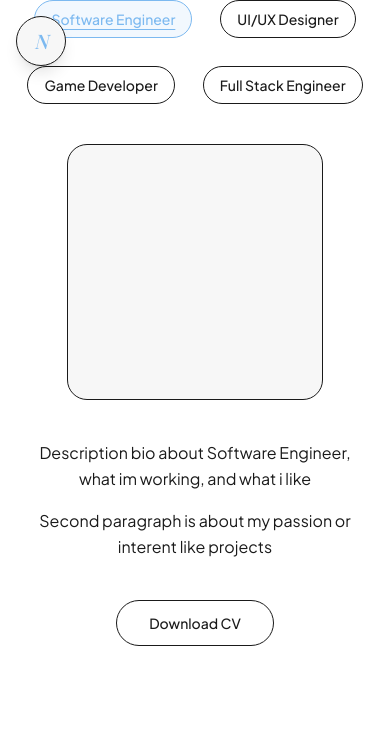
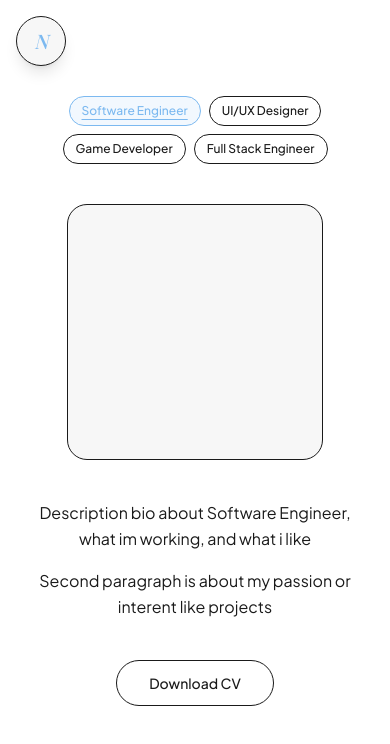
Before and after one commit to Naqila-Syaniwa/naqila-portofolio, a Next.js app: page /about in a window 390 px wide. Shown: the top 744 px of the page. Built offline with nearby package versions, Linux system fonts and the light colour scheme.

Commit message:
fix: restore mobile top spacing for floating navigation

```diff
--- a/src/app/(dashboard)/layout.tsx
+++ b/src/app/(dashboard)/layout.tsx
@@ -4,7 +4,7 @@ import { MobileNav } from '@/components/layout/MobileNav';
 
 export default function DashboardLayout({ children }: { children: ReactNode }) {
     return (
-        <div className="bg-background mx-auto flex min-h-screen w-full max-w-7xl flex-col gap-10 px-6 pb-10 sm:flex-row sm:px-10 sm:pt-10">
+        <div className="bg-background mx-auto flex min-h-screen w-full max-w-7xl flex-col gap-10 px-6 pt-24 pb-10 sm:flex-row sm:px-10 sm:pt-10">
             <MobileNav />
             <Sidebar />
             <main className="min-w-0 flex-1">{children}</main>
--- a/src/components/RoleFilter.tsx
+++ b/src/components/RoleFilter.tsx
@@ -10,7 +10,7 @@ interface RoleFilterProps {
 
 export function RoleFilter({ roles, active, onChange }: RoleFilterProps) {
     return (
-        <div className="flex flex-wrap justify-center gap-7">
+        <div className="flex flex-wrap justify-center gap-2 md:gap-5 xl:gap-7">
             {roles.map((role) => {
                 const isActive = role === active;
 
@@ -20,7 +20,7 @@ export function RoleFilter({ roles, active, onChange }: RoleFilterProps) {
                         type="button"
                         onClick={() => onChange(role)}
                         aria-pressed={isActive}
-                        className={`rounded-pill border px-4 py-2 text-sm font-medium transition-colors ${
+                        className={`rounded-pill border px-3 py-1.5 text-xs font-medium transition-colors md:px-4 md:py-2 md:text-sm ${
                             isActive
                                 ? 'border-accent text-accent bg-accent/10 underline underline-offset-4'
                                 : 'border-border text-text-primary hover:bg-surface'
```
